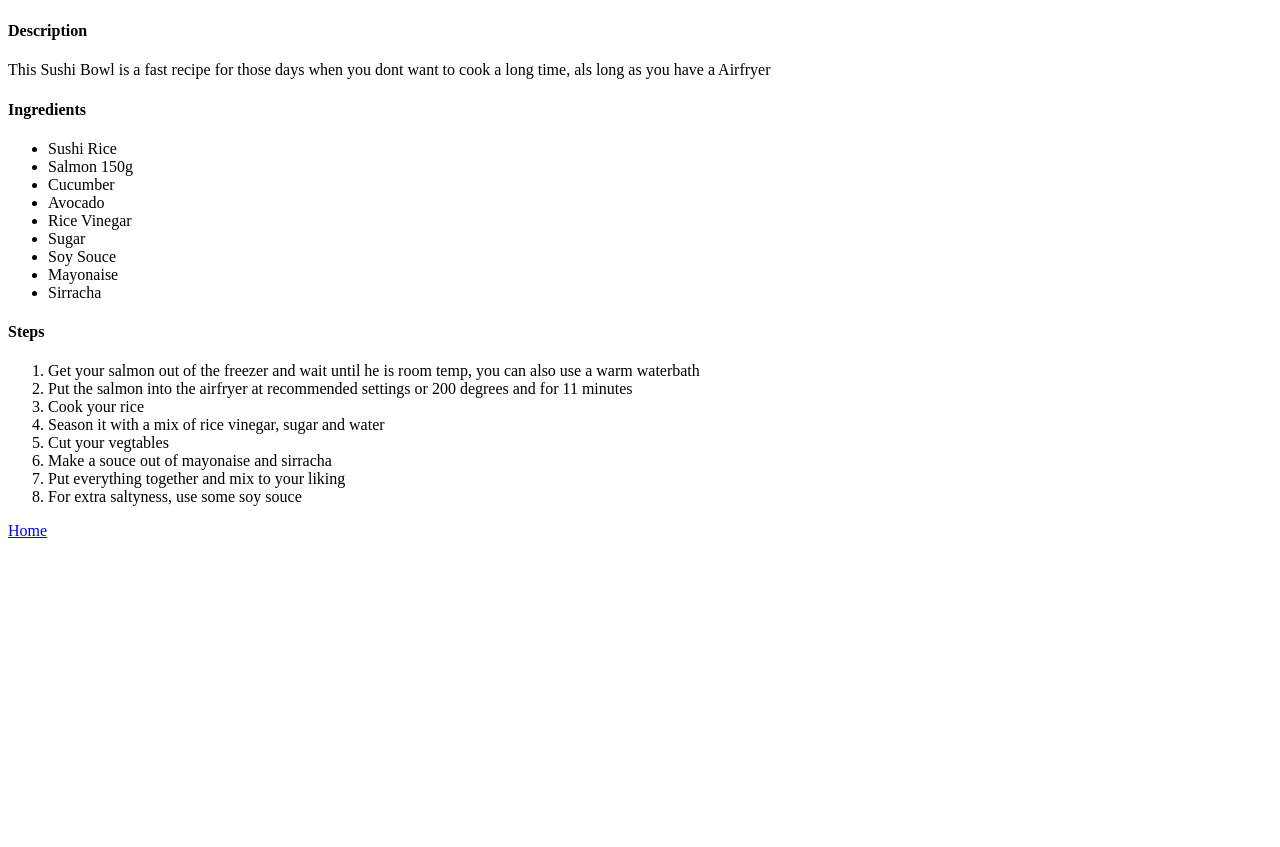
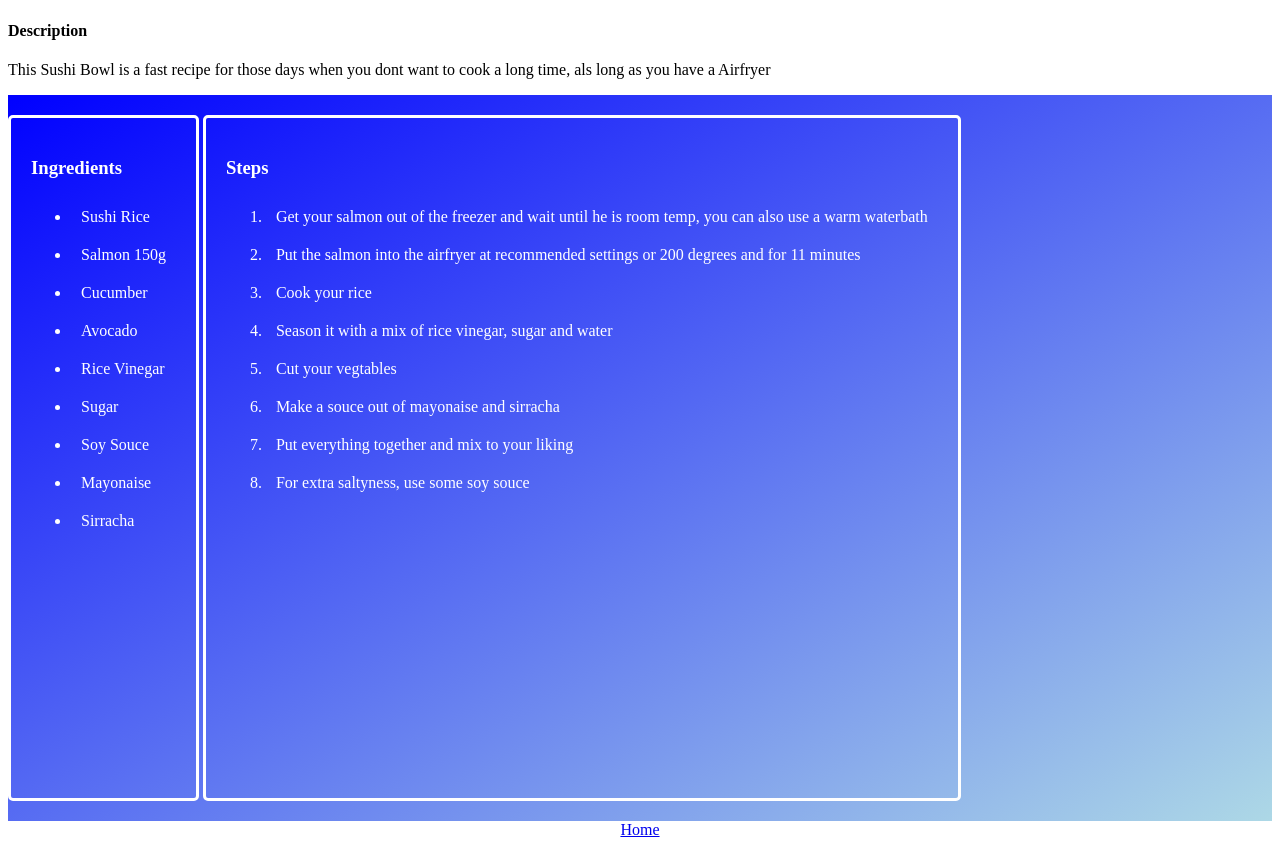
Before and after one commit to Perc2val/odin-recipes, a plain HTML site: page recipes/bowl.html in a window 1280 px wide. Shown: the part 383-1230 px from the top of the page. Before the commit the page ends 931 px from the top, so only its background shows below. Drawn offline with Linux system fonts and the light colour scheme.

Commit message:
bisschen test css

```diff
--- a/recipes/bowl.html
+++ b/recipes/bowl.html
@@ -3,6 +3,7 @@
 <head>
     <meta charset="UTF-8">
     <meta name="viewport" content="width=device-width, initial-scale=1.0">
+    <link rel="stylesheet" href="../style.css">
     <title>Sushi Bowl</title>
 </head>
 <body>
@@ -10,7 +11,9 @@
     <img src="../images/sushiBowl.jpg" width="200px" alt="Picture of a Sushi Bowl">
     <h4>Description</h4>
     <p>This Sushi Bowl is a fast recipe for those days when you dont want to cook a long time, als long as you have a Airfryer</p>
-    <h4>Ingredients</h4>
+    <div class="backgroundGradient">
+    <div class="ingredientsSteps">
+    <h3>Ingredients</h3>
     <ul>
         <li>Sushi Rice</li>
         <li>Salmon 150g</li>
@@ -22,7 +25,9 @@
         <li>Mayonaise</li>
         <li>Sirracha</li>
     </ul>
-    <h4>Steps</h4>
+    </div>
+    <div class="ingredientsSteps">
+    <h3>Steps</h3>
     <ol>
         <li>Get your salmon out of the freezer and wait until he is room temp, you can also use a warm waterbath</li>
         <li>Put the salmon into the airfryer at recommended settings or 200 degrees and for 11 minutes</li>
@@ -33,6 +38,8 @@
         <li>Put everything together and mix to your liking</li>
         <li>For extra saltyness, use some soy souce</li>
     </ol>
+    </div>
+    </div>
     <a href="../index.html">Home</a>
 </body>
 </html>
--- a/style.css
+++ b/style.css
@@ -0,0 +1,32 @@
+* {
+    border:  3px black;
+}
+
+.backgroundGradient{
+    background-image: linear-gradient(to bottom right, blue, lightblue);
+}
+.ingredientsSteps{
+    display: inline-block;
+    vertical-align: top;
+    padding: 20px;
+    margin: 20px auto;
+    height: 80vh;
+    color: white;
+    border: 3px white solid;
+    border-radius: 5px;
+}
+
+
+
+a{
+    display: block;
+    text-align: center;
+}
+
+li {
+    padding: 10px;
+}
+
+h1 {
+    text-align: center;
+}
```
Also changed, not shown: index.html (+1 -0 lines), recipes/lasagna.html (+7 -2 lines), recipes/tunaSalad.html (+7 -2 lines).
